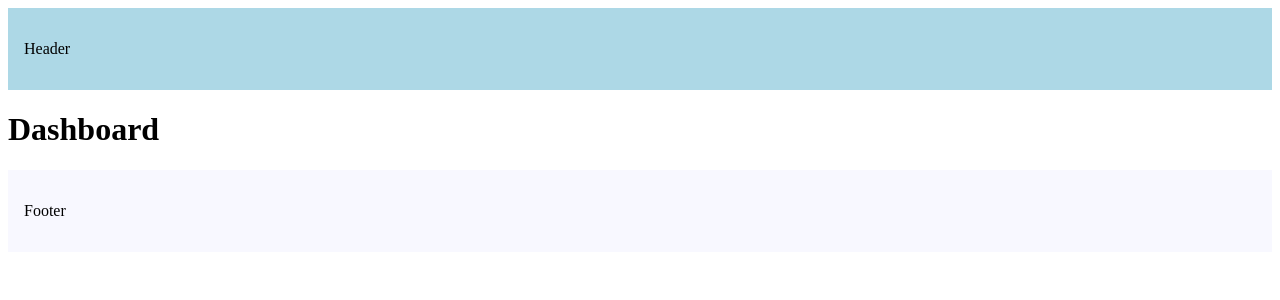
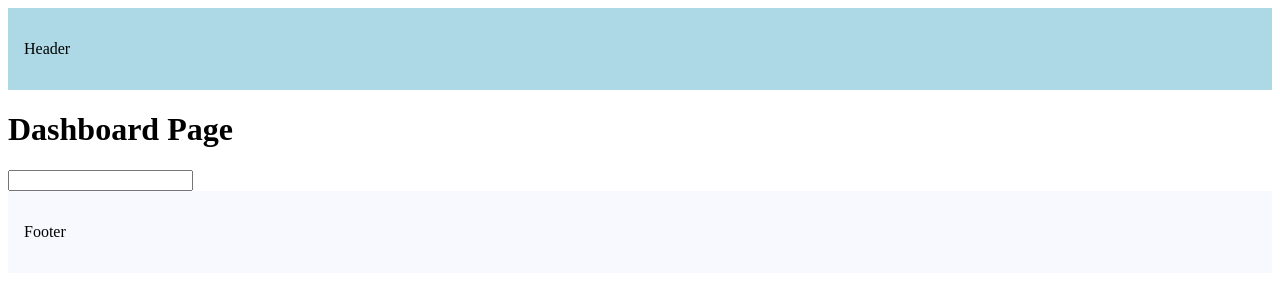
Before and after one commit to richardyhayashi/nextjs-14-tutorials, a Next.js app in the folder src/nextjs-14-tutorial-codevolution/: page /dashboard in a window 1280 px wide. Shown: the top 300 px of the page. Built offline with nearby package versions, Linux system fonts and the light colour scheme.

Commit message:
Finished Chapter #50.

```diff
--- a/src/nextjs-14-tutorial-codevolution/src/app/dashboard/page.tsx
+++ b/src/nextjs-14-tutorial-codevolution/src/app/dashboard/page.tsx
@@ -1,11 +1,28 @@
+"use client";
+
 import React from 'react';
+import { useState } from 'react';
 
 /*function BarChart() {
   return <h1>Bar Chart</h1>;
 }*/
 
-function Dashboard() {
-  return <h1>Dashboard</h1>;
+function DashboardPage() {
+  const [name, setName] = useState("");
+
+  console.log("Dashboad client component");
+
+  return (
+    <div>
+      <h1>Dashboard Page</h1>
+      <input value={name} type="text" onChange={(e) => setName(e.target.value)} />
+      {name ? (
+        <p>Hello, {name}!</p>
+      ) : (
+        <></>
+      )}
+    </div>
+  );
 }
 
-export default Dashboard;
+export default DashboardPage;
--- a/src/nextjs-14-tutorial-codevolution/src/app/page.tsx
+++ b/src/nextjs-14-tutorial-codevolution/src/app/page.tsx
@@ -7,6 +7,7 @@
       <h1>Welcome Home!</h1>
       <Link href="/blog">Blog</Link>
       <Link href="/products">Proucts</Link>
+      <Link href="/dashboard">Dashboard</Link>
     </>
   );
 };
```
Also changed, not shown: src/nextjs-14-tutorial-codevolution/src/app/about/page.tsx (+4 -6 lines), 1 other file (tests, documents, lock files or other folders).
